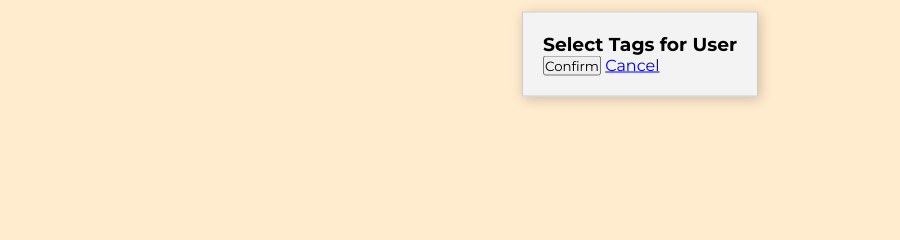
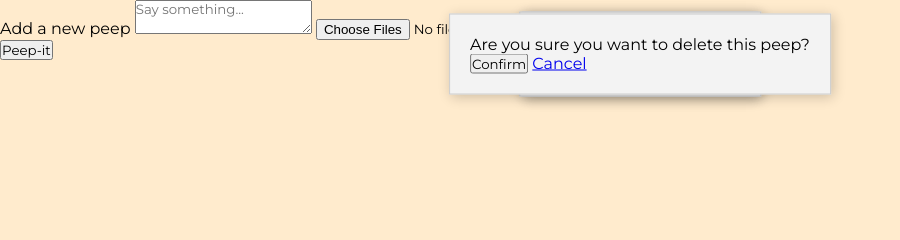
Before and after one commit to shakey0/chitter_project, a Flask app: template templates/user.html in a window 1280 px wide. Shown: the part 346-586 px from the top of the page, without its empty margins (0-900 px from the left). Run offline with Flask 3, Linux system fonts and the light colour scheme; the template is opened without the code that fills it, so the values that code supplies are empty.

Commit message:
User page functionality complete

```diff
--- a/app.py
+++ b/app.py
@@ -9,6 +9,7 @@
 from lib.peep import Peep
 from lib.tag_repository import TagRepository
 from lib.peeps_images_repository import PeepsImagesRepository
+from functions import *
 
 
 app = Flask(__name__)
@@ -31,11 +32,6 @@
 months = {1:'January', 2:'February', 3:'March', 4:'April', 5:'May', 6:'June',
         7:'July', 8:'August', 9:'September', 10:'October', 11:'November', 12:'December'}
 
-def add_zero(number):
-    if len(str(number)) == 1:
-        return f"0{number}"
-    return str(number)
-
 
 saved_tag_number = 0
 
@@ -53,6 +49,7 @@
 @app.route('/')
 def home():
     global saved_tag_number
+
     # Get all the repository data to be displayed on the main/home page
     connection = get_flask_database_connection(app)
     user_repo = UserRepository(connection)
@@ -61,57 +58,37 @@
     all_peeps = peep_repo.get_all()
     tags_repo = TagRepository(connection)
     all_tags = tags_repo.get_all()
+    peeps_images_repo = PeepsImagesRepository(connection)
+
     # Get the tags for which the user wants to see peeps
-    current_tag_no = request.args.get('by_tag')
-    if current_tag_no == None and saved_tag_number != 0:
-        all_peeps = [peep for peep in all_peeps if saved_tag_number in peep.tags]
-        current_tag_no = saved_tag_number
-    elif current_tag_no == None or current_tag_no == "0":
-        current_tag_no = "0"
-        saved_tag_number = 0
-    else:
-        all_peeps = [peep for peep in all_peeps if int(current_tag_no) in peep.tags]
-        saved_tag_number = int(current_tag_no)
+    current_tag_number, saved_tag_number, all_peeps = get_tag_for_peep_viewing(
+        request.args.get('by_tag'), saved_tag_number, all_peeps)
+
     # Get the user's current mood and save the liked method for use in the html file
     if current_user.is_authenticated:
         key_moods = {v: k for k, v in all_moods.items()}
         mood_key = key_moods.get(current_user.current_mood)
         liked = peep_repo.does_user_like_peep
     else:
-        mood_key = 1
-        liked = False
+        mood_key, liked = 1, False
+
     # Make a dictionary of user_names to display the user_names for each peep
     user_id_to_user_name = {user.id:user.user_name for user in all_users}
+
     # Get the peep_id for amending tags on and validate the peep belongs to the user
-    amend_peep_tags = request.args.get('amend_peep_tags')
-    if amend_peep_tags != None and current_user.is_authenticated and\
-        isinstance(peep_repo.find_by_id(amend_peep_tags), Peep) and\
-        peep_repo.peep_belongs_to_user(int(amend_peep_tags), current_user.id):
-        amend_peep_tags = int(amend_peep_tags)
-    else:
-        amend_peep_tags = None
+    amend_peep_tags = get_peep_id_and_validation(request.args.get('amend_peep_tags'),
+                                                current_user, peep_repo, Peep)
+
     # Get the peep_id to delete and validate the peep belongs to the user
-    delete_peep = request.args.get('delete_peep')
-    if delete_peep != None and current_user.is_authenticated and\
-        isinstance(peep_repo.find_by_id(delete_peep), Peep) and\
-        peep_repo.peep_belongs_to_user(int(delete_peep), current_user.id):
-        delete_peep = int(delete_peep)
-    else:
-        delete_peep = None
-    # IMAGES
-    peep_images = request.args.get('peep_images')
-    if peep_images != None:
-        image_ids = peep_repo.find_by_id(int(peep_images)).images
-        if len(image_ids) > 0:
-            peep_for_images = peep_repo.find_by_id(int(peep_images))
-            peeps_images_repo = PeepsImagesRepository(connection)
-            image_file_names = [peeps_images_repo.get_image_file_name(image_id) for image_id in image_ids]
-        else:
-            peep_for_images, image_file_names = None, None
-    else:
-        peep_for_images, image_file_names = None, None
+    delete_peep = get_peep_id_and_validation(request.args.get('delete_peep'),
+                                                current_user, peep_repo, Peep)
+
+    # Get the peep_id and images for a particular peep
+    peep_for_images, image_file_names = get_peep_id_and_image_file_names(
+        request.args.get('peep_images'), peep_repo, peeps_images_repo)
+
     # Pass all to the html file
-    return render_template('index.html', tags=all_tags, current_tag_no=int(current_tag_no),
+    return render_template('index.html', tags=all_tags, current_tag_no=int(current_tag_number),
                             moods=all_moods, current_mood=mood_key,
                             user_is_logged_in=current_user.is_authenticated, user=current_user,
                             peeps=all_peeps, users=user_id_to_user_name, months=months,
@@ -124,17 +101,20 @@
 def add_new_peep():
     content = request.form['content']
     uploaded_files = request.files.getlist("files")
+
     valid_files = False
     for file in uploaded_files:
         if file and allowed_file(file.filename):
             valid_files = True
     if valid_files == False and (content.strip() == "" or content == None):
-        flash("There's nothing to peep at here!", "error")
+        flash("There's no literate or visual content here!", "error")  # ERROR CLASS MAY CHANGE !!!!!
+        if request.form['from'] == 'user':
+            return redirect(f'/user/{current_user.id}')
         return redirect('/')
+
     connection = get_flask_database_connection(app)
     tags_repo = TagRepository(connection)
     tags = tags_repo.get_all()
-
     tags_for_peep = []
     for num in range(1, len(tags)+1):
         try:
@@ -154,6 +134,8 @@
             peeps_images_repo = PeepsImagesRepository(connection)
             peeps_images_repo.add_image_for_peep(filename, peep_id)
 
+    if request.form['from'] == 'user':
+        return redirect(f'/user/{current_user.id}')
     return redirect('/')
 
 
@@ -169,6 +151,9 @@
             tags_repo.add_tag_to_peep(peep_id, num)
         except:
             tags_repo.remove_tag_from_peep(peep_id, num)
+    if "user" in request.form['from']:
+        return_to_user = int(request.form['from'][4:])
+        return redirect(f'/user/{return_to_user}')
     return redirect('/')
 
 
@@ -190,6 +175,9 @@
             if image not in all_file_names:
                 file_path = os.path.join(app.config['UPLOAD_FOLDER'], image)
                 os.remove(file_path)
+    if "user" in request.form['from']:
+        return_to_user = int(request.form['from'][4:])
+        return redirect(f'/user/{return_to_user}')
     return redirect('/')
 
 
@@ -205,6 +193,9 @@
     peep_repo.update_likes(user_id, peep_id)
     if request.form['from'] == 'images':
         return redirect(f'/?peep_images={peep_id}')
+    if "user" in request.form['from']:
+        return_to_user = int(request.form['from'][4:])
+        return redirect(f'/user/{return_to_user}')
     return redirect('/')
 
 
@@ -237,7 +228,6 @@
     connection = get_flask_database_connection(app)
     repo = UserRepository(connection)
     user_id = repo.user_name_password_match(user_name, password)
-
     if isinstance(user_id, int):  # If we got an integer, it's the user's ID, which means authentication succeeded
         user = repo.find_by_id(user_id)
         login_user(user)
@@ -309,41 +299,54 @@
 
     global saved_tag_number
     saved_tag_number = 0
+
     connection = get_flask_database_connection(app)
-    user_repo = UserRepository(connection)
-    peep_repo = PeepRepository(connection)
-    tags_repo = TagRepository(connection)
-    all_tags = tags_repo.get_all()
 
     key_moods = {v: k for k, v in all_moods.items()}
     mood_key = key_moods.get(current_user.current_mood)
 
+    # CHANGE PASSWORD
+
+    user_repo = UserRepository(connection)
     viewing_user = user_repo.find_by_id(id)
+
+    tags_repo = TagRepository(connection)
+    all_tags = tags_repo.get_all()
     v_user_tags = []
     for tag in all_tags:
         if tags_repo.does_user_favour_tag(viewing_user.id, tag):
             v_user_tags.append(tag)
 
-    # CHANGE PASSWORD
-
-    amend_user_tags = request.args.get('amend_user_tags')
-    if amend_user_tags != None and current_user.is_authenticated and\
-        current_user.id == int(amend_user_tags):
-        amend_user_tags = int(amend_user_tags)
-        user_tags = [tag for tag in all_tags if tags_repo.does_user_favour_tag(current_user.id, tag)]
-    else:
-        amend_user_tags = None
-        user_tags = []
+    amend_user_tags, user_tags = get_user_id_and_user_tags(request.args.get('amend_user_tags'),
+                                                            current_user, tags_repo)
 
     # DELETE PROFILE
 
-    all_peeps = peep_repo.get_all_by_user(viewing_user.id)
+    peep_repo = PeepRepository(connection)
+    all_peeps_by_v_user = peep_repo.get_all_by_user(viewing_user.id)
     liked = peep_repo.does_user_like_peep
+
+    peeps_images_repo = PeepsImagesRepository(connection)
+    peep_images = {}
+    for peep in all_peeps_by_v_user:
+        peep_for_images, image_file_names = get_peep_id_and_image_file_names(
+            peep.id, peep_repo, peeps_images_repo)
+        if not isinstance(peep_for_images, Peep):
+            continue
+        peep_images[peep_for_images.id] = image_file_names
+
+    amend_peep_tags = get_peep_id_and_validation(request.args.get('amend_peep_tags'),
+                                                current_user, peep_repo, Peep)
+
+    delete_peep = get_peep_id_and_validation(request.args.get('delete_peep'),
+                                            current_user, peep_repo, Peep)
 
     return render_template('user.html', user=current_user, v_user=viewing_user, moods=all_moods,
                             current_mood=mood_key, tags=all_tags, v_user_tags=v_user_tags,
                             amend_user_tags=amend_user_tags, user_tags=user_tags,
-                            peeps=all_peeps, months=months, add_zero=add_zero, liked=liked)
+                            peeps=all_peeps_by_v_user, months=months, add_zero=add_zero,
+                            liked=liked, delete_peep=delete_peep, amend_peep_tags=amend_peep_tags,
+                            find_peep=peep_repo.find_by_id, images=peep_images)
 
 
 @app.route('/amend_user_tags', methods=['POST'])
--- a/templates/index.html
+++ b/templates/index.html
@@ -39,6 +39,7 @@
         <h3>Select Tags for Peep</h3>
         <form action="/amend_peep_tags" method="POST">
             <input type="hidden" name="peep_id" value="{{amend_peep_tags}}">
+            <input type="hidden" name="from" value="home">
             <div class="all_tags_amend-box">
                 {% for tag in tags %}
                     <div class="tag_to_select-box">
@@ -58,6 +59,7 @@
     <div class="centered-box"> <!-- LIKELY TO CHANGE !!!!! -->
         <form action="/delete_peep" method="POST">
             <input type="hidden" name="peep_id" value="{{delete_peep}}">
+            <input type="hidden" name="from" value="home">
             <p>Are you sure you want to delete this peep?</p>
             <button type="submit" class="confirm-button">Confirm</button>
             <a class="cancel-button" href="/">Cancel</a>
@@ -71,6 +73,7 @@
             <p1 class="new_peep-title">Add a new peep</p1>
             <textarea class="comment_box" name="content" placeholder="Say something..."></textarea>
             <input type="file" name="files" multiple>
+            <input type="hidden" name="from" value="home">
             <div class="all_tags_amend-box">
                 {% for tag in tags %}
                     <div class="tag_to_select-box">
--- a/templates/user.html
+++ b/templates/user.html
@@ -24,6 +24,14 @@
         </div>
     </nav>
 
+    {% with messages = get_flashed_messages(with_categories=true) %}
+        {% if messages %}
+            {% for category, message in messages %}
+                <div class="{{ category }}">{{ message }}</div>
+            {% endfor %}
+        {% endif %}
+    {% endwith %}
+
     {% if amend_user_tags != None %}
         <div class="centered-box"> <!-- LIKELY TO CHANGE !!!!! -->
             <h3>Select Tags for User</h3>
@@ -40,6 +48,39 @@
                 </div>
                 <button type="submit" class="confirm-button">Confirm</button>
                 <a class="cancel-button" href="/user/{{user.id}}">Cancel</a>
+            </form>
+        </div>
+    {% endif %}
+
+    {% if amend_peep_tags != None %}
+        <div class="centered-box"> <!-- LIKELY TO CHANGE !!!!! -->
+            <h3>Select Tags for Peep</h3>
+            <form action="/amend_peep_tags" method="POST">
+                <input type="hidden" name="peep_id" value="{{amend_peep_tags}}">
+                <input type="hidden" name="from" value="user{{user.id}}">
+                <div class="all_tags_amend-box">
+                    {% for tag in tags %}
+                        <div class="tag_to_select-box">
+                            <input type="checkbox" id="tag{{tag}}" name="tag{{tag}}" value="checked"
+                                {% if tag in find_peep(amend_peep_tags).tags %}checked{% endif %}>
+                            <label for="tag{{tag}}">{{tags[tag]}}</label>
+                        </div>
+                    {% endfor %}
+                </div>
+                <button type="submit" class="confirm-button">Confirm</button>
+                <a class="cancel-button" href="/user/{{v_user.id}}">Cancel</a>
+            </form>
+        </div>
+    {% endif %}
+
+    {% if delete_peep != None %}
+        <div class="centered-box"> <!-- LIKELY TO CHANGE !!!!! -->
+            <form action="/delete_peep" method="POST">
+                <input type="hidden" name="peep_id" value="{{delete_peep}}">
+                <input type="hidden" name="from" value="user{{user.id}}">
+                <p>Are you sure you want to delete this peep?</p>
+                <button type="submit" class="confirm-button">Confirm</button>
+                <a class="cancel-button" href="/user/{{v_user.id}}">Cancel</a>
             </form>
         </div>
     {% endif %}
@@ -102,6 +143,27 @@
         {% endif %}
     </div>
     <h2>{{v_user.user_name}}'s Peeps</h2>
+
+    {% if user.id == v_user.id %}
+        <form action="/new_peep" method="POST" enctype="multipart/form-data">
+            <div class="new_peep-container">
+                <p1 class="new_peep-title">Add a new peep</p1>
+                <textarea class="comment_box" name="content" placeholder="Say something..."></textarea>
+                <input type="file" name="files" multiple>
+                <input type="hidden" name="from" value="user">
+                <div class="all_tags_amend-box">
+                    {% for tag in tags %}
+                        <div class="tag_to_select-box">
+                            <input type="checkbox" id="tag{{tag}}" name="tag{{tag}}" value="checked">
+                            <label for="tag{{tag}}">{{tags[tag]}}</label>
+                        </div>
+                    {% endfor %}
+                </div>
+                <input type="submit" value="Peep-it">
+            </div>
+        </form>
+    {% endif %}
+
     <div class="all-peeps-container"> <!-- LIKE, AMEND TAGS, DELETE BUTTONS NEED FUNCIONALITY !!!! -->
         {% for peep in peeps %}
             <div class="peep-container">
@@ -120,7 +182,12 @@
 
                 {% if peep.images|length == 0 %} <!-- DISPLAY IMAGES ON USER PAGE !!!!!!  -->
                     <p class="no_image_message-tag">Nothing to peep at...</p>
-                <!-- ELSE --- DISPLAY IMAGES !!!!!!!!!! -->
+                {% else %}
+                    {% for image in images[peep.id] %}
+                        <div class="image-box">
+                            <img class="image-tag" src="{{ url_for('static', filename='uploads/' + image) }}" alt="{{ image }}" width="200">
+                        </div>
+                    {% endfor %}
                 {% endif %}
 
                 <form action="/like" method="POST">
@@ -150,5 +217,41 @@
             </div>
         {% endfor %}
     </div>
+    <script>
+        document.addEventListener("DOMContentLoaded", function(event) {
+
+            // Save the scroll position when a form is submitted
+            document.querySelectorAll("form").forEach(form => {
+                form.addEventListener("submit", function(event) {
+                    sessionStorage.setItem("scrollPosition", window.scrollY);
+                });
+            });
+
+            // Save the scroll position when the link is clicked
+            document.querySelectorAll(".select_tags-button, .select_peep_tags-button, .delete_peep-button, .image_message-tag, .cancel-button, .close-button").forEach(button => {
+                button.addEventListener("click", function(event) {
+                    sessionStorage.setItem("scrollPosition", window.scrollY);
+
+                    // Prevent default navigation, then proceed after a short delay
+                    event.preventDefault();
+                    setTimeout(() => {
+                        window.location.href = event.target.href;
+                    }, 50);
+                });
+            });
+
+            // Restore the scroll position once the document is loaded
+            if (sessionStorage.getItem("scrollPosition") !== null) {
+                window.scrollTo(0, parseInt(sessionStorage.getItem("scrollPosition")));
+                sessionStorage.removeItem("scrollPosition");  // Cleanup
+            }
+        });
+    </script>
+    <script>
+        function updateURL() {
+            const selectedValue = document.querySelector('.select-by-tag').value;
+            window.location.href = '?by_tag=' + selectedValue;
+        }
+    </script>
 </body>
 </html>
```
Also changed, not shown: functions.py (added, +52 -0 lines), tests/test_app.py (+1 -1 lines).
